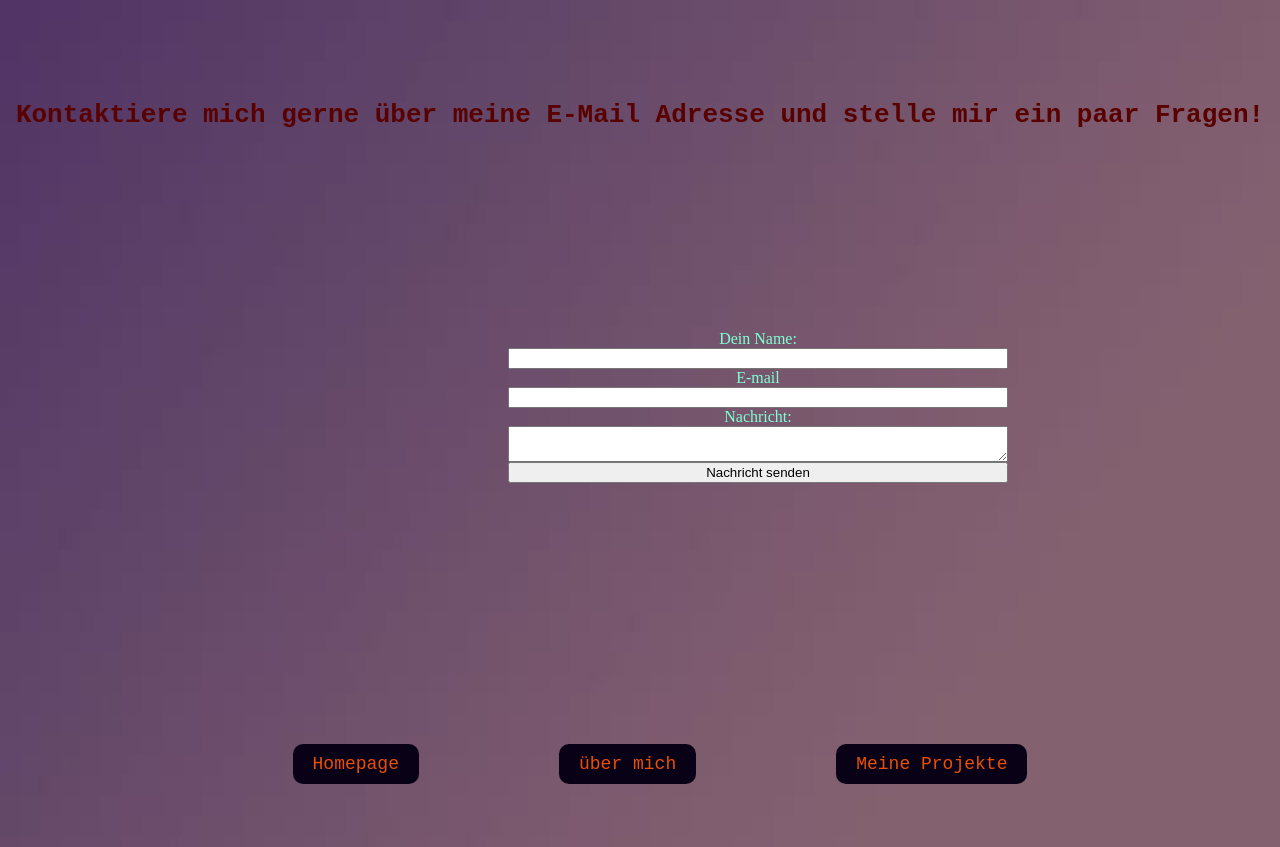
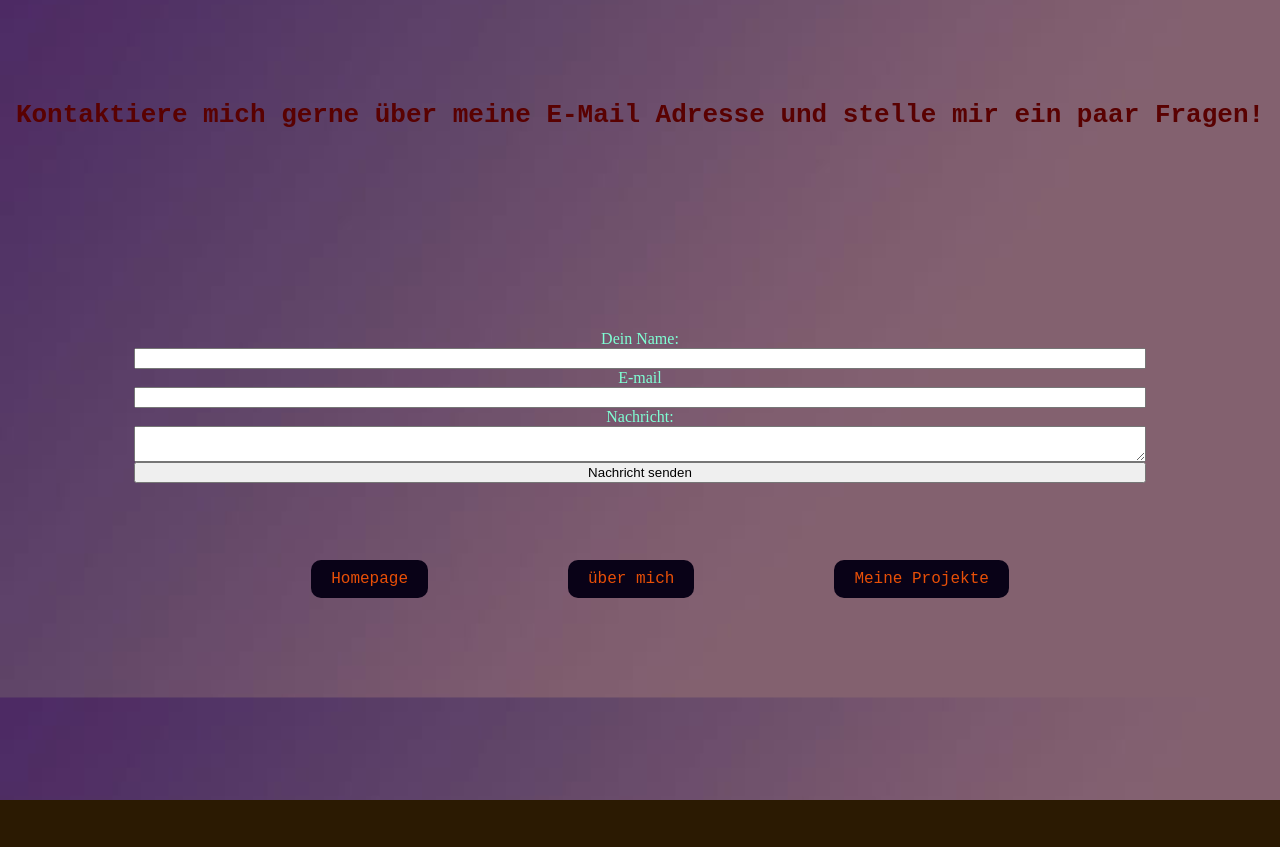
Before and after one commit to sebriede6/sebriede6.github.io, a plain HTML site: page kontakt.html in a window 1280 px wide. Shown: the top 847 px of the page. After the commit the page ends 800 px from the top, so only its background shows below. Drawn offline with Linux system fonts and the light colour scheme.

Commit message:
changed formular scale

```diff
--- a/styles/styles.css
+++ b/styles/styles.css
@@ -13,7 +13,7 @@ h1 {
     font-size: 2rem;
     margin: 70px;
     /* Passt den Abstand zwischen den Links an */
-    font-size: 18px;
+    font-size: 1rem;
 }
 
 
@@ -26,8 +26,8 @@ h1 {
     list-style: none;
     /* Entfernt die Standard-Bullet-Points */
 
-    margin: 200px;
-    position: relative;
+
+
 }
 
 
@@ -43,14 +43,17 @@ p {
 }
 
 form {
+
     display: grid;
     grid-template-columns: 1fr;
     /* Eine Spalte */
     margin-top: 200px;
     color: aquamarine;
-    width: 500px;
+    width: 80%;
     text-align: center;
-    margin-left: 500px;
+    margin-left: 10%;
+
+
 }
 
 div {
@@ -97,12 +100,13 @@ body {
    background-repeat: no repeat;
    background-color: #2b1a02;
   }
-  @media only screen and(max-width: 1024px){
+  @media only screen and(max-width: 1024px) {
     .navigation {
         display: flex;
         flex-direction: column;
-        justify-content: center;
+        justify-content:center;
         list-style: none;
         padding: 0;
+        align-items: center;
     }
   }
```
